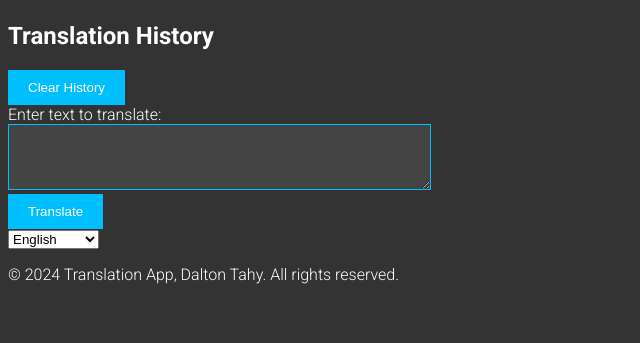
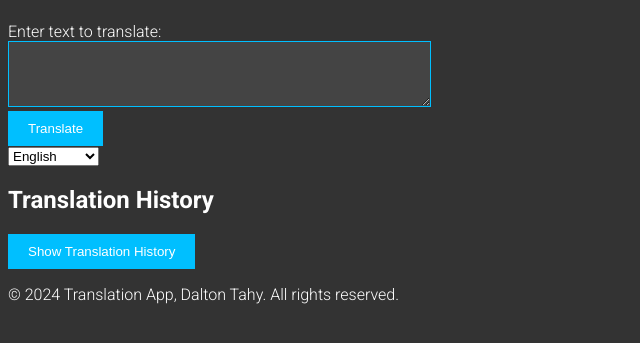
Before and after one commit to daltontahy/Web-Translator, a Flask app: page / in a window 1280 px wide. Shown: the part 59-402 px from the top of the page, without its empty margins (0-640 px from the left). Run offline with Flask 3, Linux system fonts and the light colour scheme.

Commit message:
formatting
functional history, translator

```diff
--- a/backend/flask-project/app.py
+++ b/backend/flask-project/app.py
@@ -1,4 +1,4 @@
-from flask import Flask, request, jsonify, render_template, session, redirect, url_for
+from flask import Flask, request, jsonify, render_template, session
 from dotenv import load_dotenv
 import os
 import deepl
--- a/backend/flask-project/static/css/styles.css
+++ b/backend/flask-project/static/css/styles.css
@@ -33,3 +33,7 @@ button {
 button:hover {
     background-color: #0080ff; /* Darker shade of button color on hover */
 }
+
+.translation-section {
+    display: flex; /* Use flexbox for layout */
+}
--- a/backend/flask-project/static/script.js
+++ b/backend/flask-project/static/script.js
@@ -82,3 +82,16 @@ function clearTranslationHistory() {
 
 // Call fetchTranslationHistory when the page loads or when the user requests it
 window.onload = fetchTranslationHistory;
+
+
+
+// Function to toggle the visibility of the translation history container
+document.getElementById('show-history-btn').addEventListener('click', function() {
+    var historyContainer = document.getElementById('translation-history-container');
+    if (historyContainer.style.display === 'none') {
+        historyContainer.style.display = 'block';
+        fetchTranslationHistory(); // Fetch and display history when shown
+    } else {
+        historyContainer.style.display = 'none';
+    }
+});
--- a/backend/flask-project/templates/index.html
+++ b/backend/flask-project/templates/index.html
@@ -20,13 +20,6 @@
     </header>
 
     <main>
-        <!-- Translation History -->
-        <section id="translation-history">
-            <h2>Translation History</h2>
-            <ul id="history-list"></ul>
-            <!-- Clear History Button -->
-            <button onclick="clearTranslationHistory()">Clear History</button>
-        </section>
 
         <!-- Translation Form -->
         <section class="translation-section">
@@ -37,17 +30,33 @@
                 <!-- Translate Button -->
                 <button type="submit" class="cta-button">Translate</button>
             </form>
+        </section>
+
+        <section class="buttons-section">
+            <!-- Translated Text -->
+            <div id="translated-text" class="translated-text"></div>
+
             <!-- Language Selection Dropdown -->
             <select id="language-dropdown">
                 <option value="en">English</option>
                 <option value="es">Spanish</option>
                 <option value="fr">French</option>
                 <option value="it">Italian</option>
-                <option value="pt-br">Portuguese</option>
+                <option value="pt">Portuguese</option>
             </select>
-            <!-- Translated Text -->
-            <div id="translated-text" class="translated-text"></div>
         </section>
+
+            <!-- Translation History -->
+    <section id="translation-history">
+        <h2>Translation History</h2>
+        <button id="show-history-btn">Show Translation History</button>
+        <div id="translation-history-container" style="display: none;">
+            <ul id="history-list"></ul>
+            <!-- Clear History Button -->
+            <button onclick="clearTranslationHistory()">Clear History</button>
+        </div>
+    </section>
+
     </main>
 
     <footer>
```
